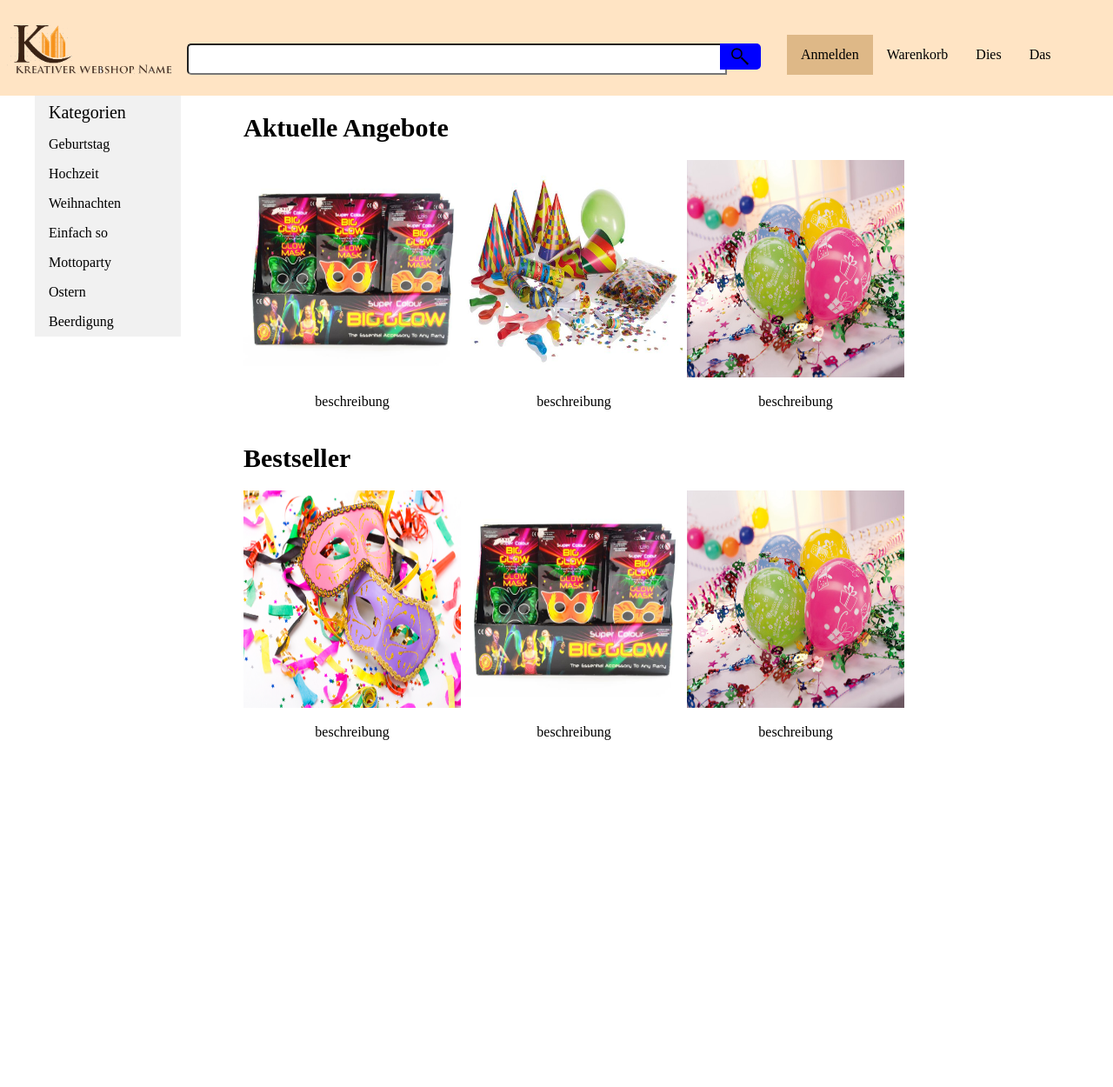
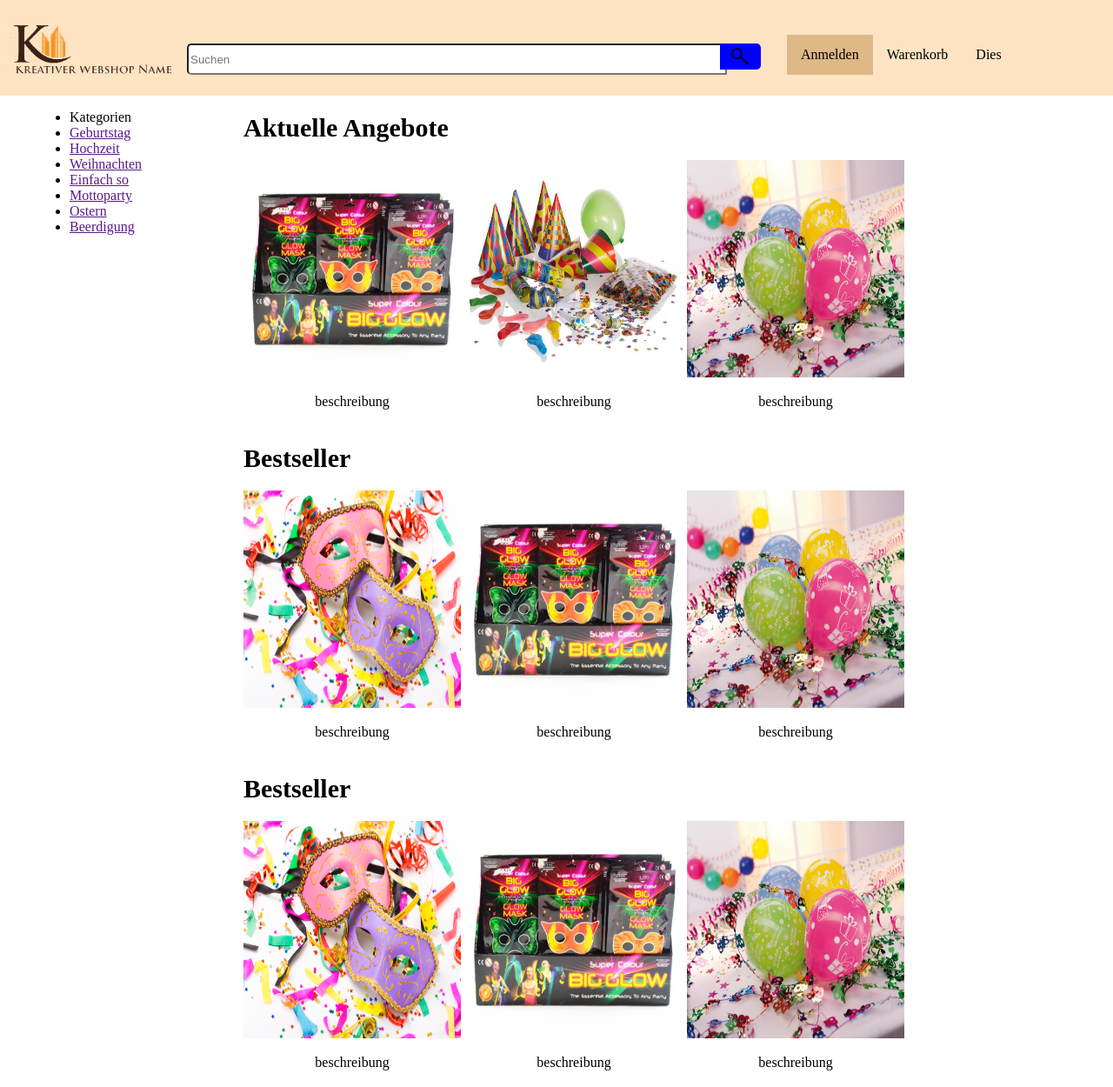
Before and after one commit to fhdw123/PartyShop, a Java web app: page / in a window 1280 px wide. Shown: the whole page at 87% size. Before the commit the page ends 851 px from the top, so only its background shows below. Run offline with Tomcat 11, a stand-in JSP engine, Linux system fonts and the light colour scheme.

Commit message:
Update index.jsp
Verbesserte Startseite

```diff
--- a/WebContent/index.jsp
+++ b/WebContent/index.jsp
@@ -1,7 +1,7 @@
 <%--
     Document   : index
-    Created on : 04.10.2016, 14:15:36
-    Author     : Jannik
+    Created on : 04.10.2016
+    Author     : Leon
 --%>
 
 <%@page contentType="text/html" pageEncoding="UTF-8"%>
@@ -10,25 +10,25 @@
 
 <head>
 <meta http-equiv="Content-Type" content="text/html; charset=UTF-8">
-
-        <title>Zoohandlung</title>
+<link rel=stylesheet type="text/css" href="./resources/css/index.css">
+<title>Partyshop</title>
 </head>
 <body>
-		<link rel=stylesheet type="text/css" href="./resources/css/index.css">
+
 	<header>
 		<div class="header-logo">
-                 <a href="">
-                         <img class="logo" src="resources/images/logo.png">
+			<a href=""> <img class="logo" src="resources/images/logo.png">
 			</a>
 		</div>
 
-
-         <div class="searchbar" align="center">
-                 <input class="searchbar" type="text" name="search">
+		<div class="searchbar">
+			<input class="searchbar" placeholder="Suchen" type="text"
+				name="search">
 		</div>
 
 		<div class="searchlogo">
-              <input class="searchlogo" type="image" src="resources/images/lupe.png" alt="Submit">
+			<input class="searchlogo" type="image"
+				src="resources/images/lupe.png" alt="Submit">
 		</div>
 
 		<div class="headerlist">
@@ -36,23 +36,23 @@
 				<li class="header"><a class="active" href="">Anmelden</a></li>
 				<li class="header"><a href="">Warenkorb</a></li>
 				<li class="header"><a href="">Dies</a></li>
-                         <li class="header"><a href="">Das</a></li>
 			</ul>
 		</div>
 
 	</header>
 
 	<div class="content">
+
 		<div class="categories">
-                 <ul class="content">
-                         <li class="content"><a class="title" href="#home">Kategorien</a></li>
-                         <li class="content"><a href="">Geburtstag</a></li>
-                         <li class="content"><a href="">Hochzeit</a></li>
-                         <li class="content"><a href="">Weihnachten</a></li>
-                         <li class="content"><a href="">Einfach so</a></li>
-                         <li class="content"><a href="">Mottoparty</a></li>
-                         <li class="content"><a href="">Ostern</a></li>
-                         <li class="content"><a href="">Beerdigung</a></li>
+			<ul class="categories">
+				<li class="categories"><a class="title">Kategorien</a></li>
+				<li class="categories"><a href="">Geburtstag</a></li>
+				<li class="categories"><a href="">Hochzeit</a></li>
+				<li class="categories"><a href="">Weihnachten</a></li>
+				<li class="categories"><a href="">Einfach so</a></li>
+				<li class="categories"><a href="">Mottoparty</a></li>
+				<li class="categories"><a href="">Ostern</a></li>
+				<li class="categories"><a href="">Beerdigung</a></li>
 			</ul>
 		</div>
 
@@ -62,59 +62,78 @@
 				<h1 class="article">Aktuelle Angebote</h1>
 
 				<div class="article1">
-                         <a target="_blank" href="">
-                                 <img src="resources/images/beispiel1.jpg" alt="">
+					<a target="_blank" href=""> <img
+						src="resources/images/beispiel1.jpg" alt="">
 					</a>
 					<div class="desc">beschreibung</div>
 				</div>
 
 				<div class="article1">
-                         <a target="_blank" href="">
-                                 <img src="resources/images/beispiel2.jpg" alt="">
+					<a target="_blank" href=""> <img
+						src="resources/images/beispiel2.jpg" alt="">
 					</a>
 					<div class="desc">beschreibung</div>
 				</div>
 
 
 				<div class="article1">
-                         <a target="_blank" href="">
-                                 <img src="resources/images/beispiel3.jpg" alt="">
+					<a target="_blank" href=""> <img
+						src="resources/images/beispiel3.jpg" alt="">
 					</a>
 					<div class="desc">beschreibung</div>
 				</div>
 
 			</div>
-</div>
-
-<div class="content2">
 			<div class="articles">
 				<h1 class="article">Bestseller</h1>
 
 				<div class="article1">
-                         <a target="_blank" href="">
-                                 <img src="resources/images/beispiel4.jpg" alt="">
+					<a target="_blank" href=""> <img
+						src="resources/images/beispiel4.jpg" alt="">
 					</a>
 					<div class="desc">beschreibung</div>
 				</div>
 
 				<div class="article1">
-                         <a target="_blank" href="">
-                                 <img src="resources/images/beispiel1.jpg" alt="">
+					<a target="_blank" href=""> <img
+						src="resources/images/beispiel1.jpg" alt="">
 					</a>
 					<div class="desc">beschreibung</div>
 				</div>
 
 				<div class="article1">
-                         <a target="_blank" href="">
-                                 <img src="resources/images/beispiel3.jpg" alt="">
+					<a target="_blank" href=""> <img
+						src="resources/images/beispiel3.jpg" alt="">
+					</a>
+					<div class="desc">beschreibung</div>
+				</div>
+			</div>
+			<div class="articles">
+				<h1 class="article">Bestseller</h1>
+
+				<div class="article1">
+					<a target="_blank" href=""> <img
+						src="resources/images/beispiel4.jpg" alt="">
 					</a>
 					<div class="desc">beschreibung</div>
 				</div>
 
+				<div class="article1">
+					<a target="_blank" href=""> <img
+						src="resources/images/beispiel1.jpg" alt="">
+					</a>
+					<div class="desc">beschreibung</div>
+				</div>
 
+				<div class="article1">
+					<a target="_blank" href=""> <img
+						src="resources/images/beispiel3.jpg" alt="">
+					</a>
+					<div class="desc">beschreibung</div>
+				</div>
+			</div>
 
 		</div>
-
 	</div>
 
 
```
Lines whose indentation alone changed are shown as unchanged.
